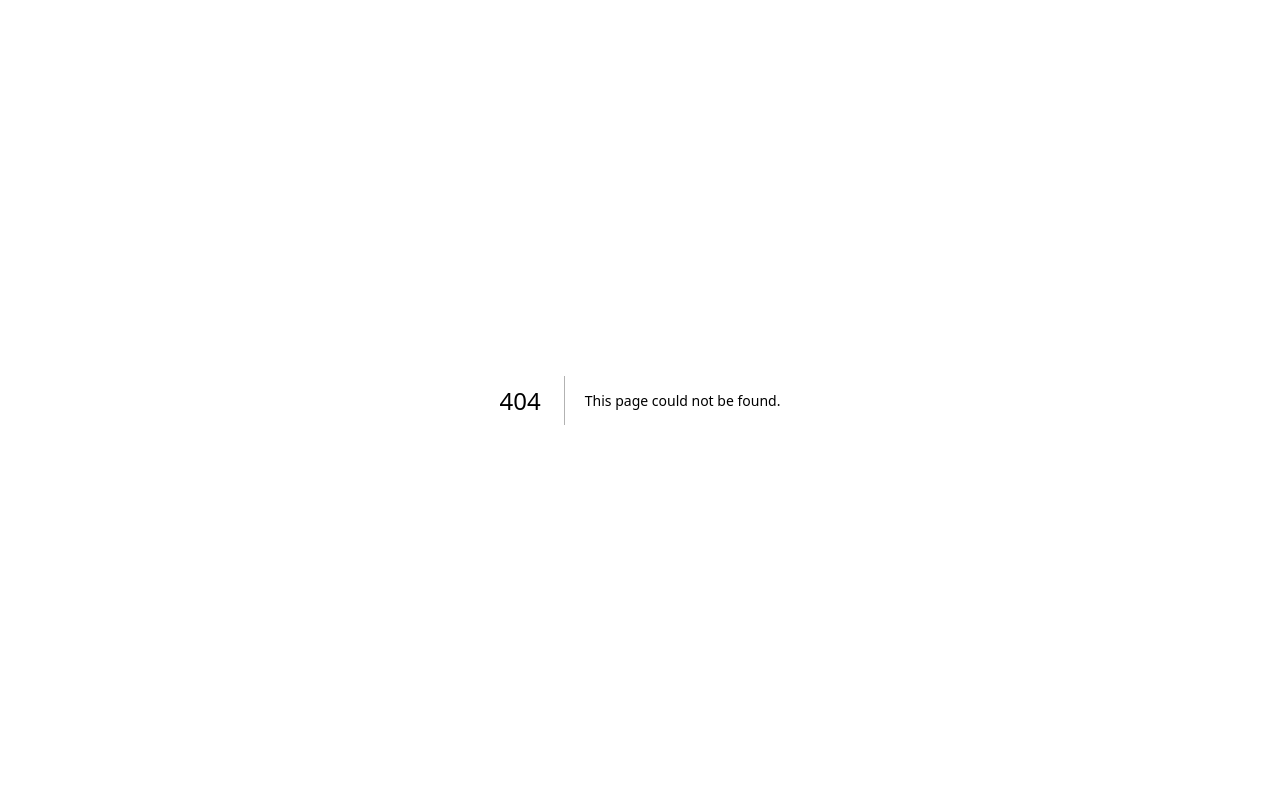
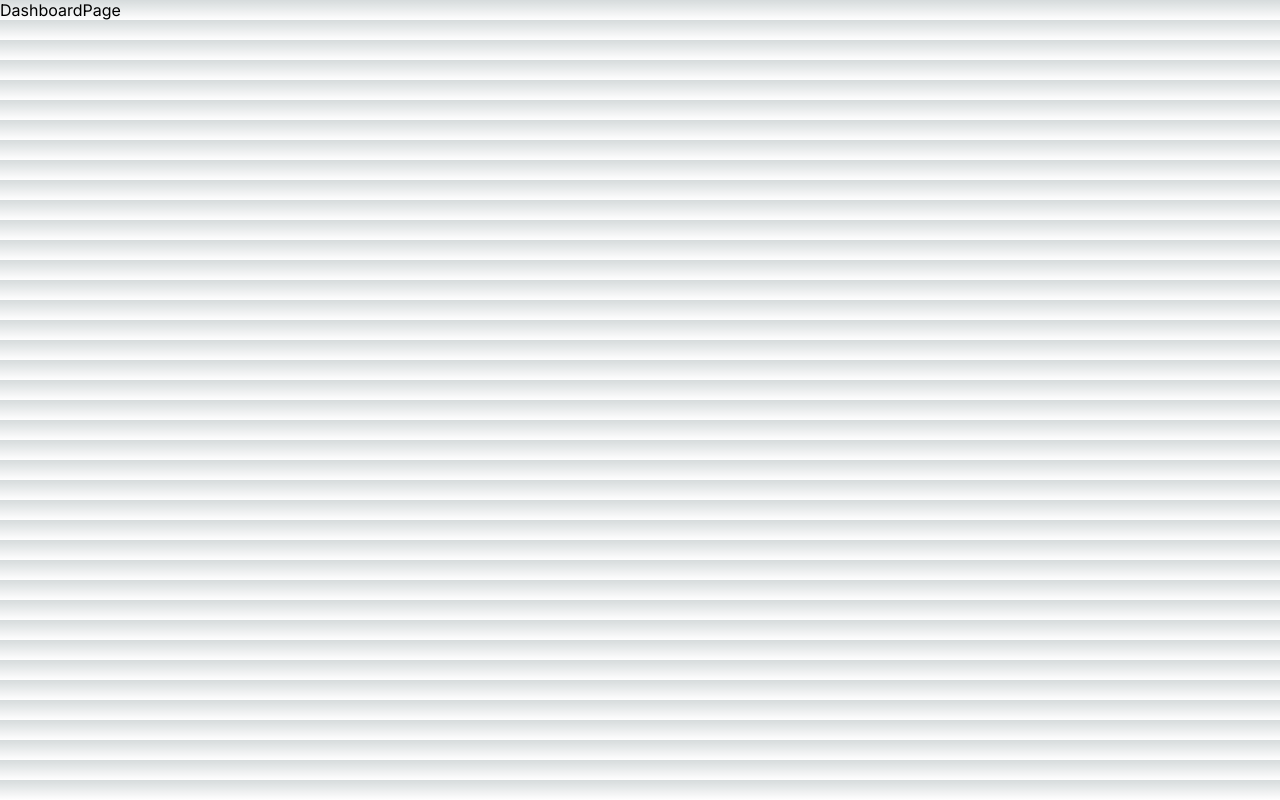
Before and after one commit to Drakkarrr/next14-dashboard, a Next.js app: page /dasboard in a window 1280 px wide. Before the commit this address had no page. Built offline with nearby package versions, Linux system fonts and the light colour scheme.

Commit message:
initial setup dashboard page

```diff
--- /dev/null
+++ b/app/dasboard/page.tsx
@@ -0,0 +1,7 @@
+import React from 'react';
+
+const DashboardPage = () => {
+  return <div>DashboardPage</div>;
+};
+
+export default DashboardPage;
```
